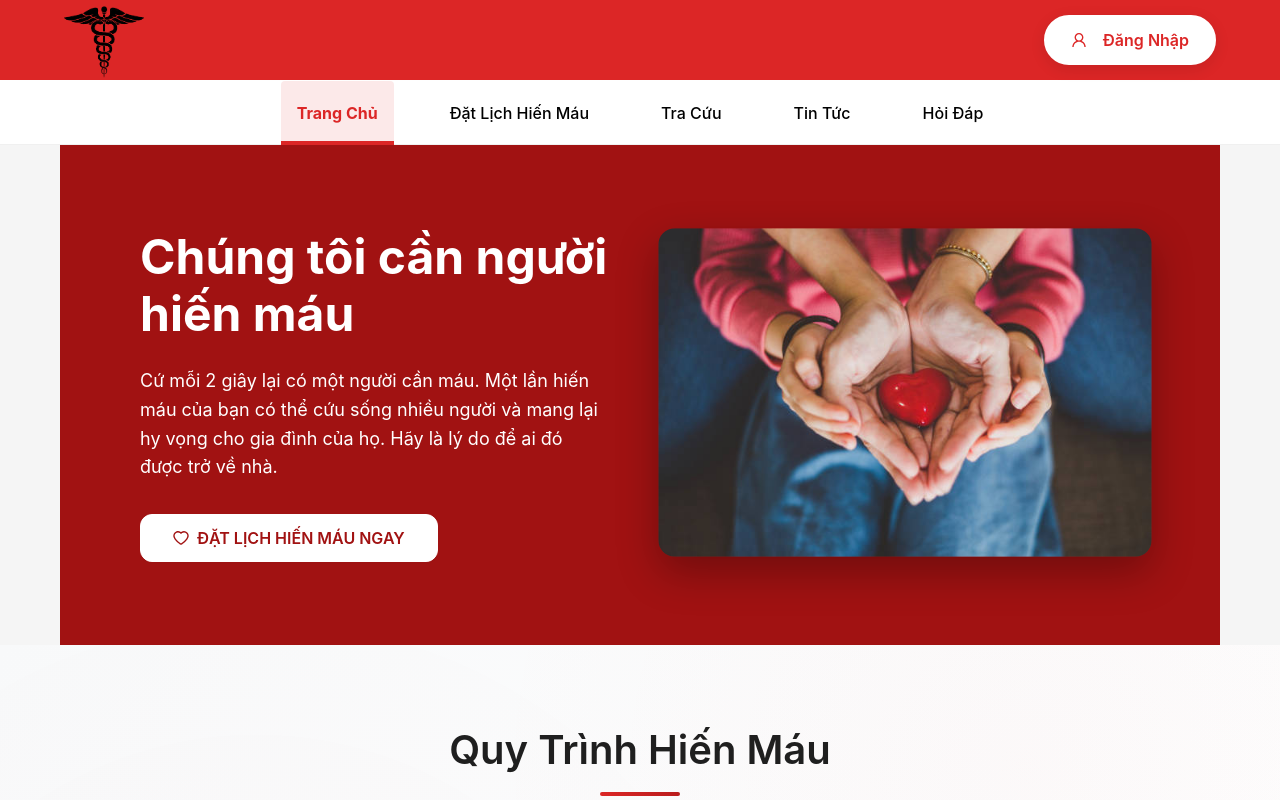
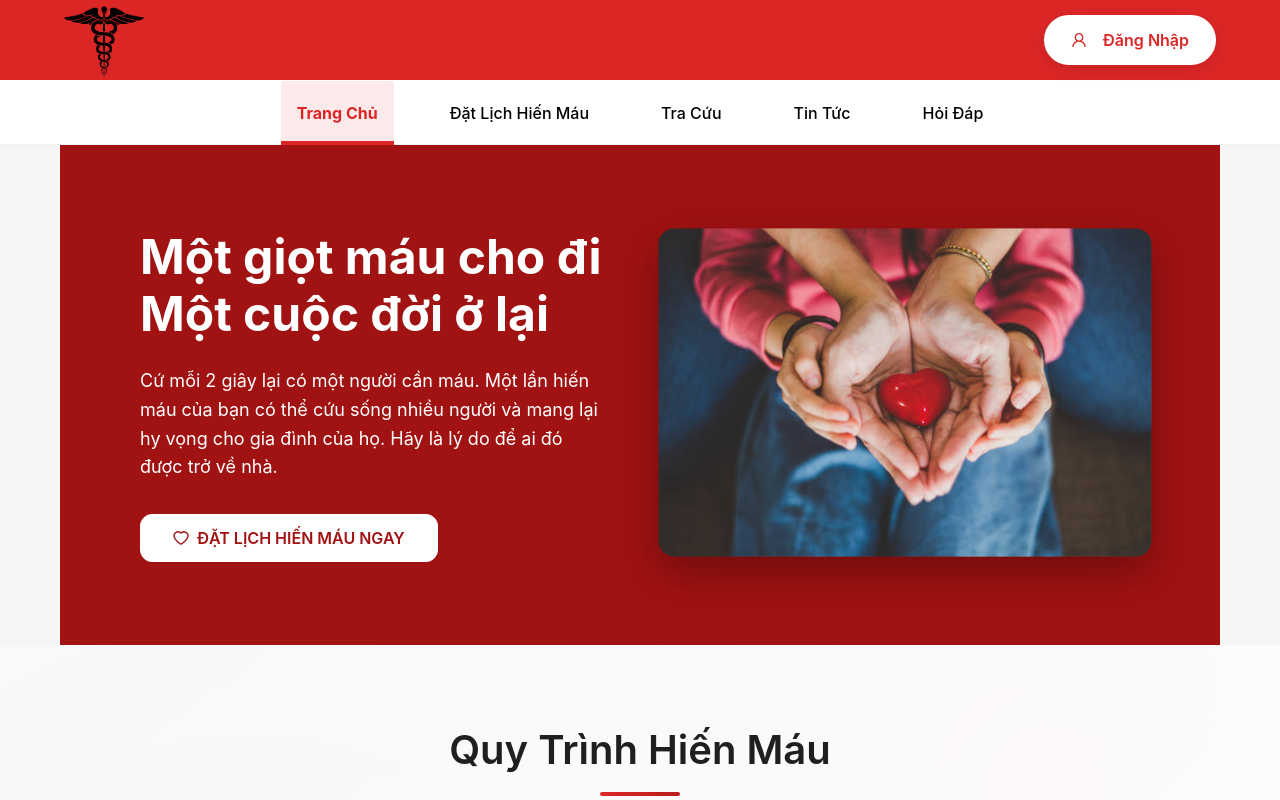
Before and after one commit to SWP301-Blood-Donation-Support-System/Front-End-React, a React (Create React App) app: page / in a window 1280 px wide. Shown: the top 800 px of the page. Built offline with nearby package versions, Linux system fonts and the light colour scheme.

Commit message:
Update HeroSection.js

```diff
--- a/src/components/HeroSection.js
+++ b/src/components/HeroSection.js
@@ -18,7 +18,7 @@ const HeroSection = () => {
             <Col xs={24} md={12}>
               <div className="hero-section-content">
                 <Title level={1} className="hero-section-title">
-                  Chúng tôi cần người hiến máu
+                  Một giọt máu cho đi  Một cuộc đời ở lại
                 </Title>
 
                 <Paragraph className="hero-section-description">
```
